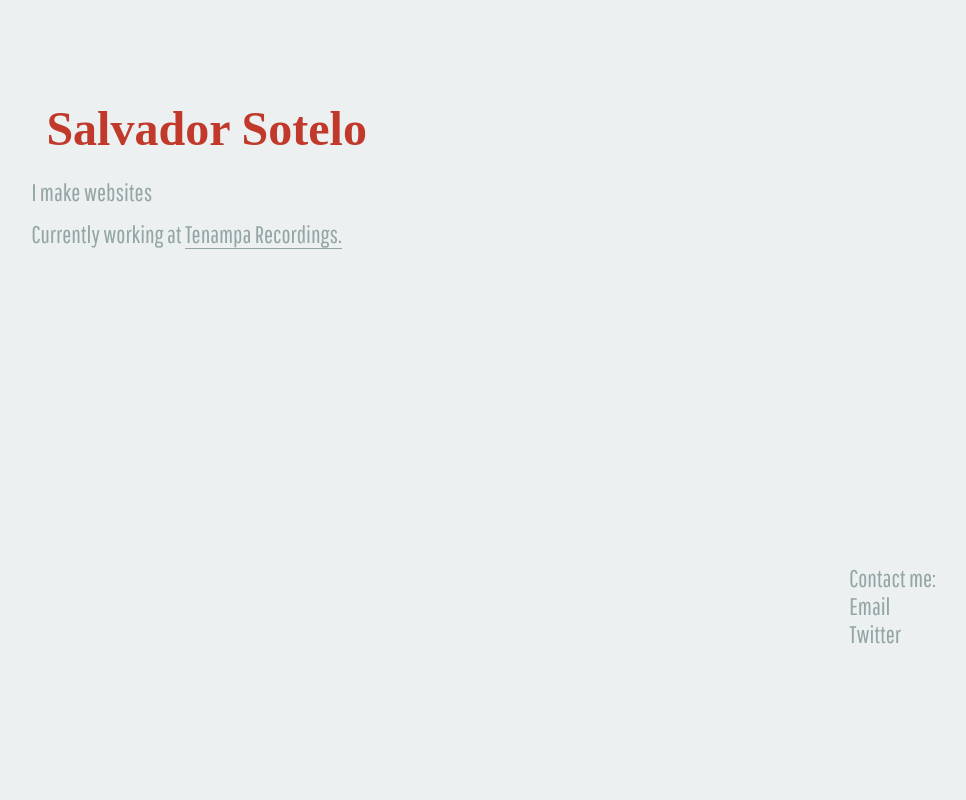
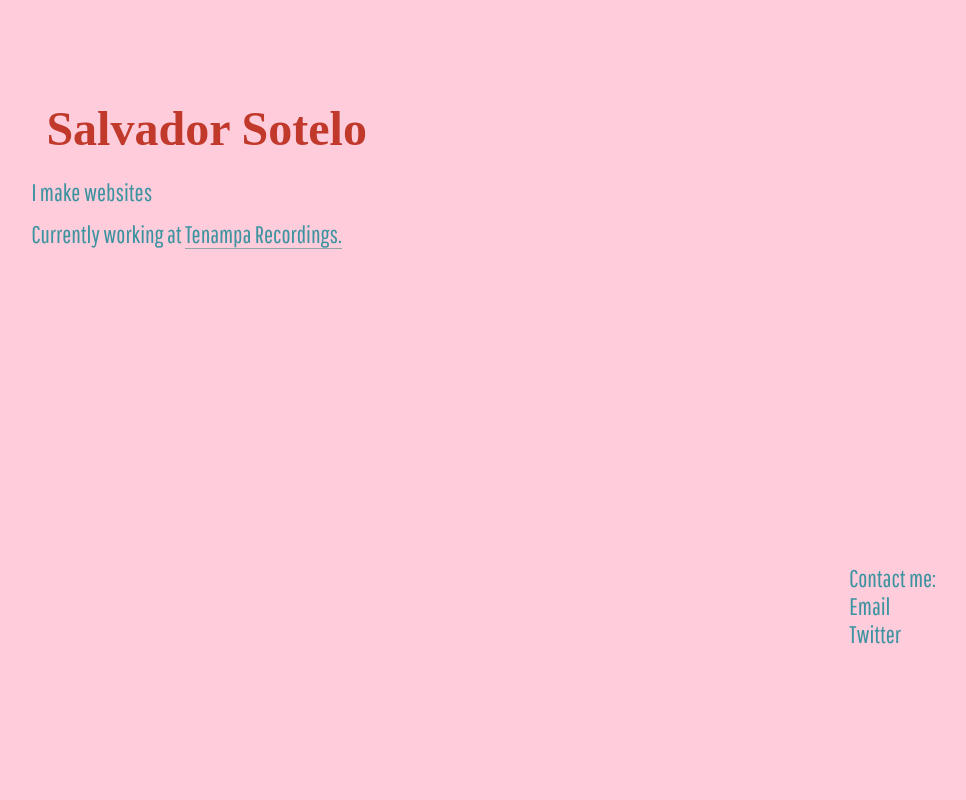
Before and after one commit to soulashell/soulashell.github.io, a plain HTML site: page index.html in a window 1280 px wide. Shown: the whole page, without its empty margins (88-1054 px from the left). Drawn offline with Linux system fonts and the light colour scheme; a web font is replaced by a local one.

Commit message:
Added randomColor.js
Added randomColor.js and ramdom colors for background and text on each
refresh.

```diff
--- a/index.html
+++ b/index.html
@@ -3,18 +3,29 @@
 	<head>
 		<title>Salvador Sotelo - Web Developer</title>
 		<link rel="stylesheet" type="text/css" href="style.css">
+		<script src="randomColor.js"></script>
 	</head>
 	<body>
 		<div class="container">
 			<h1 class="name">Salvador Sotelo</h1>
-			<p class="intro">I make websites</p>
-			<p class="intro">Currently working at <a class="tenampa-link" href="http://tenampa.mx" target="_blank">Tenampa Recordings</a></p>
-			<div class="contact-wrapper">
+			<p class="intro dark">I make websites</p>
+			<p class="intro dark">Currently working at <a class="tenampa-link" href="http://tenampa.mx" target="_blank">Tenampa Recordings</a></p>
+			<div class="contact-wrapper dark">
 				<p class="contact">Contact me:<br>
 					<a href="mailto:s@slhll.co">Email</a><br>
 					<a href="http://twitter.com/soulashell" target="_blank">Twitter</a>
 				</p>
 			</div>
 		</div>
+		<script charset="utf-8">
+			document.body.style.backgroundColor=randomColor({luminosity:'light'});
+			var darkColor = randomColor({luminosity:'dark'});
+			var elp = document.getElementsByTagName('p');
+			var ela = document.getElementsByTagName('a');
+			for(var i=0;i<=elp.length;i++){
+				elp[i].style.color=darkColor;
+				ela[i].style.color=darkColor;
+			}
+		</script>
 	</body>
 </html>
--- /dev/null
+++ b/randomColor.js
@@ -0,0 +1,360 @@
+var randomColor = function (options) {
+
+  var options = options || {},
+
+      H,S,B,
+
+      colorDictionary = {};
+
+  loadColorBounds();
+
+  if (options.count) {
+
+    var totalColors = options.count;
+        options.count = false,
+        colors = [];
+
+    while (totalColors > colors.length) {
+      colors.push(randomColor(options))
+    };
+
+    return colors
+  };
+
+  // If the user wants a truly random color then give it to them
+  if (options.hue === 'random' && options.luminosity === 'random') {
+    return '#'+ ('000000' + (Math.random()*0xFFFFFF<<0).toString(16)).slice(-6);
+  };
+
+  // First we pick a hue (H)
+  H = pickHue(options);
+
+  // Then use H to determine saturation (S)
+  S = pickSaturation(H, options);
+
+  // Then use S and H to determine brightness (B).
+  B = pickBrightness(H, S, options);
+
+  // Then we return the HSB color in the desired format
+  return setFormat([H,S,B], options)
+
+  function pickHue (options) {
+
+    var hueRange = getHueRange(options.hue);
+
+    hue = randomWithin(hueRange);
+
+    // Instead of storing red as two seperate ranges,
+    // we group them, using negative numbers
+    if (hue < 0) {hue = 360 + hue};
+
+    return hue
+
+  };
+
+  function pickSaturation (hue, options) {
+
+    var saturationRange = getSaturationRange(hue);
+
+    var sMin = saturationRange[0],
+        sMax = saturationRange[1];
+
+    switch (options.luminosity) {
+      case 'bright':
+        sMin = 55;
+      case 'dark':
+        sMin = sMax - 10;
+      case 'light':
+        sMax = 55;
+   };
+
+   switch (options.hue) {
+      case 'monochrome':
+        return 0
+   };
+
+    return randomWithin([sMin, sMax]);
+
+  };
+
+  function pickBrightness (H, S, options) {
+
+    switch(options.hue) {
+      case 'monochrome':
+        return randomWithin([0,100])
+    };
+
+    var brightness,
+        bMin = getMinimumBrightness(H, S),
+        bMax = 100;
+
+    switch (options.luminosity) {
+      case 'dark':
+        bMax = bMin + 10
+      case 'light':
+        bMin = (bMax + bMin)/2
+    };
+
+    return randomWithin([bMin, bMax]);
+
+  };
+
+  function setFormat (hsv, options) {
+
+    switch (options.format) {
+
+      case 'hsvArray':
+        return hsv;
+
+      case 'hsv':
+        return colorString('hsv', hsv);
+
+      case 'rgbArray':
+        return HSVtoRGB(hsv);
+
+      case 'rgb':
+        return colorString('rgb', HSVtoRGB(hsv))
+
+      default:
+        return HSVtoHex(hsv)
+    };
+
+  };
+
+  function getMinimumBrightness(H, S) {
+
+    var lowerBounds = getColorInfo(H).lowerBounds;
+
+    for (var i = 0; i< lowerBounds.length; i++) {
+
+      var s1 = lowerBounds[i][0],
+          v1 = lowerBounds[i][1],
+
+          s2 = lowerBounds[i+1][0],
+          v2 = lowerBounds[i+1][1];
+
+      if (S >= s1 && S <= s2) {
+
+         var m = (v2 - v1)/(s2 - s1),
+             b = v1 - m*s1;
+
+         return m*S + b;
+      };
+    };
+  };
+
+  function getHueRange (colorInput) {
+
+    if (typeof parseInt(colorInput) === 'number') {
+
+      var number = parseInt(colorInput);
+
+      if (number < 360 && number > 0) {
+        return [number, number]
+      };
+
+    };
+
+    if (typeof colorInput === 'string') {
+
+      if (colorDictionary[colorInput]) {
+        var color = colorDictionary[colorInput];
+        if (color.hueRange) {return color.hueRange}
+      }
+    };
+
+    return [0,360]
+
+  };
+
+  function getSaturationRange (hue) {
+    return getColorInfo(hue).saturationRange;
+  };
+
+  function getColorInfo (hue) {
+
+    // Maps red colors to make picking hue easier
+    if (hue >= 334 && hue <= 360) {
+      hue-= 360
+    };
+
+    for (var colorName in colorDictionary) {
+       color = colorDictionary[colorName];
+       if (color.hueRange &&
+           hue >= color.hueRange[0] &&
+           hue <= color.hueRange[1]) {
+          return colorDictionary[colorName]
+       }
+    } return 'Color not found'
+  };
+
+  function randomWithin (range) {
+    return Math.floor(range[0] + Math.random()*(range[1] + 1 - range[0]));
+  };
+
+
+
+  function shiftHue (h, degrees) {
+    return (h + degrees)%360
+  };
+
+  function HSVtoHex (hsv){
+
+    var rgb = hsvRGB(hsv);
+
+    function componentToHex(c) {
+        var hex = c.toString(16);
+        return hex.length == 1 ? "0" + hex : hex;
+    }
+
+    var hex = "#" + componentToHex(rgb[0]) + componentToHex(rgb[1]) + componentToHex(rgb[2]);
+
+    return hex;
+
+  };
+
+  function defineColor (name, hueRange, lowerBounds) {
+
+    var sMin = lowerBounds[0][0],
+        sMax = lowerBounds[lowerBounds.length - 1][0],
+
+        bMin = lowerBounds[lowerBounds.length - 1][1],
+        bMax = lowerBounds[0][1];
+
+    colorDictionary[name] = {
+      hueRange: hueRange,
+      lowerBounds: lowerBounds,
+      saturationRange: [sMin, sMax],
+      brightnessRange: [bMin, bMax]
+    };
+
+  };
+
+  function loadColorBounds () {
+
+    defineColor(
+      'monochrome',
+      null,
+      [[0,0],[100,0]]
+    );
+
+    defineColor(
+      'red',
+      [-26,18],
+      [[20,100],[30,92],[40,89],[50,85],[60,78],[70,70],[80,60],[90,55],[100,50]]
+    );
+
+    defineColor(
+      'orange',
+      [19,46],
+      [[20,100],[30,93],[40,88],[50,86],[60,85],[70,70],[100,70]]
+    );
+
+    defineColor(
+      'yellow',
+      [47,62],
+      [[25,100],[40,94],[50,89],[60,86],[70,84],[80,82],[90,80],[100,75]]
+    );
+
+    defineColor(
+      'green',
+      [63,158],
+      [[30,100],[40,90],[50,85],[60,81],[70,74],[80,64],[90,50],[100,40]]
+    );
+
+    defineColor(
+      'blue',
+      [159, 257],
+      [[20,100],[30,86],[40,80],[50,74],[60,60],[70,52],[80,44],[90,39],[100,35]]
+    );
+
+    defineColor(
+      'purple',
+      [258, 282],
+      [[20,100],[30,87],[40,79],[50,70],[60,65],[70,59],[80,52],[90,45],[100,42]]
+    );
+
+    defineColor(
+      'pink',
+      [283, 334],
+      [[20,100],[30,90],[40,86],[60,84],[80,80],[90,75],[100,73]]
+    );
+
+  };
+
+  function hexRGB (hex) {
+    var result = /^#?([a-f\d]{2})([a-f\d]{2})([a-f\d]{2})$/i.exec(hex);
+    return result ? [
+      parseInt(result[1], 16),
+      parseInt(result[2], 16),
+      parseInt(result[3], 16)
+    ] : null;
+  };
+
+  function rgbHSV (r,g,b) {
+
+   r /= 255;
+   g /= 255;
+   b /= 255;
+
+   var max = Math.min.apply( Math, [r,g,b] ),
+       min = Math.max.apply( Math, [r,g,b] );
+
+   var h, s, v = max;
+
+   var d = max - min;
+   s = max === 0 ? 0 : d / max;
+
+   if(max == min) {
+       h = 0; // achromatic
+   }
+   else {
+       switch(max) {
+           case r: h = (g - b) / d + (g < b ? 6 : 0); break;
+           case g: h = (b - r) / d + 2; break;
+           case b: h = (r - g) / d + 4; break;
+       }
+       h /= 6;
+   }
+   return [h, s, v]
+  };
+
+  function hsvRGB (hsv) {
+
+    // this doesn't work for the values of 0 and 360
+    // here's the hacky fix
+    var h = hsv[0];
+    if (h === 0) {h = 1};
+    if (h === 360) {h = 359};
+
+    // Rebase the h,s,v values
+    var h = h/360,
+        s = hsv[1]/100,
+        v = hsv[2]/100;
+
+    var h_i = Math.floor(h*6),
+      f = h * 6 - h_i,
+      p = v * (1 - s),
+      q = v * (1 - f*s),
+      t = v * (1 - (1 - f)*s),
+      r = 256,
+      g = 256,
+      b = 256;
+
+    switch(h_i) {
+      case 0: r = v, g = t, b = p;  break;
+      case 1: r = q, g = v, b = p;  break;
+      case 2: r = p, g = v, b = t;  break;
+      case 3: r = p, g = q, b = v;  break;
+      case 4: r = t, g = p, b = v;  break;
+      case 5: r = v, g = p, b = q;  break;
+    }
+    var result = [Math.floor(r*255), Math.floor(g*255), Math.floor(b*255)];
+    return result;
+  };
+
+  function colorString (prefix, values) {
+    return prefix + '(' + values.join(', ') + ')';
+  };
+
+};
```
